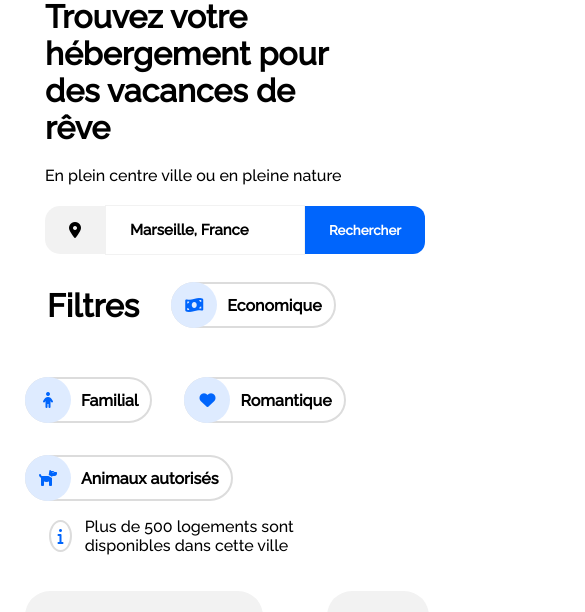
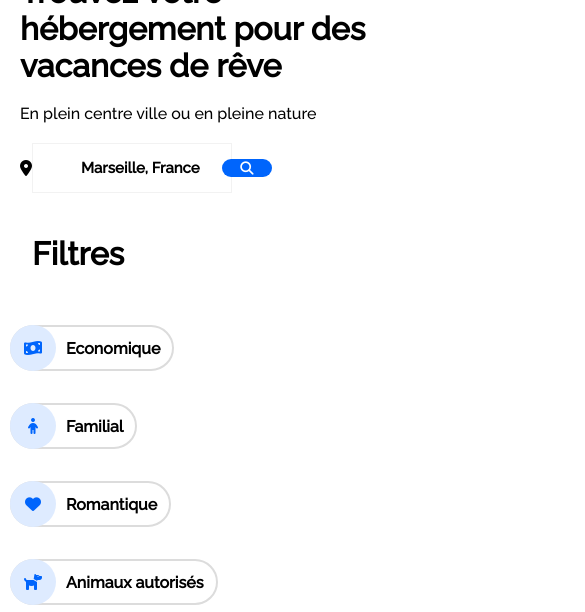
Before and after one commit to LorisBST/LorisBouisset_P2_28122021, a plain HTML site: page index.html in a window 390 px wide. Shown: the part 162-774 px from the top of the page, 585 px wide, since content can reach past the window. Drawn offline with Linux system fonts and the light colour scheme.

Commit message:
responsive

```diff
--- a/index.html
+++ b/index.html
@@ -15,7 +15,7 @@
     <link rel="stylesheet" type="text/css" href="styles.css" />
     <title>Booki</title>
 </head>
-<body style="margin:0;padding:25px">
+<body>
 <nav>
       <img id="logo" src="images/logo/Booki.png"
       alt="Logo Booki"/>
@@ -37,7 +37,8 @@
   <div class="searchbar">
     <i class="fas fa-map-marker-alt"></i>
     <input type="text" placeholder="Marseille, France"/>
-    <button>Rechercher</button>
+    <button class=icone_desktop>Rechercher</button>
+    <button class="icone_mobile"><i class="fas fa-search"></i></button>
   </div>
 </main>
 
@@ -285,7 +286,6 @@
    </div>
   </section>
  </content>
-
 <footer class="footer">
 <div class="footer_columns">
   <div class="footer_about">
@@ -304,7 +304,6 @@
     <a href="#"><p>Centre d'aide</p></a>
     <a href="#"><p>Nous contacter</p></a>
   </div>
-
 </div>
 </footer>
 </body>
--- a/styles.css
+++ b/styles.css
@@ -3,6 +3,10 @@
 --lightgrey: #f2f2f2;
 }
 
+body {
+margin: 0px;
+padding: 25px;
+}
 
 * {
   font-family: Raleway;
@@ -59,15 +63,10 @@ padding: 0 20px;
  font-size: 16px;
 }
 
-.searchbar * {
-  padding: 1rem 1.5rem;
-}
-.searchbar i {
- background-color: var(--lightgrey);
- border-radius: 15px 0 0 15px;
-}
+
 
 .searchbar input {
+  padding: 1rem 1.5rem;
  flex-basis: 180px;
 border: 1px solid var(--lightgrey);
 font-weight: bold;
@@ -75,18 +74,23 @@ color: inherit;
 }
 
 .searchbar input::placeholder {
+  padding: 1rem 1.5rem;
   font-weight: bold;
   text-align: right 2px;
   color: inherit;
   font-size: 15px;
 }
 
-.searchbar button {
+.icone_desktop {
   background-color: var(--blue);
   color: white;
   font-weight: bold;
   border-radius: 0 12px 12px 0;
   border: none;
+}
+
+.icone_mobile {
+  display: none;
 }
 
 /* Filtres */
@@ -382,3 +386,64 @@ padding-top: 2rem;
 .footer_assistance {
   padding: 0 100px;
 }
+
+
+/*----------------------tablette (portrait)-------------*/
+
+@media screen and (max-width: 768px) {
+  body {
+  margin: 0px;
+  padding: 0px;
+}
+
+.wrapper {
+  text-align: none;
+  padding: 0 20px;
+}
+
+.filter-list {
+  display: flex;
+  flex-direction: column;
+  align-items: flex-start;
+  padding: 10px;
+}
+
+.main_hebergement {
+  display: block;
+}
+
+.wrap_hebergement {
+  display: block;
+}
+
+.hebergement {
+  width: 100%;
+}
+
+.block_hebergement {
+  background-color: white;
+  width: 100%;
+}
+
+.activity_list {
+  display: block;
+}
+
+.footer_columns {
+  display: block;
+}
+
+.icone_desktop {
+  display:none;
+}
+
+.icone_mobile {
+  display: block;
+  width: 50px;
+  background-color: #0065FC;
+  color: white;
+  border: none;
+  border-radius: 15px;
+  border-right: none;
+  margin-left: -10px;
+}
```
Also changed, not shown: 1 other file. Lines whose indentation alone changed are shown as unchanged.
